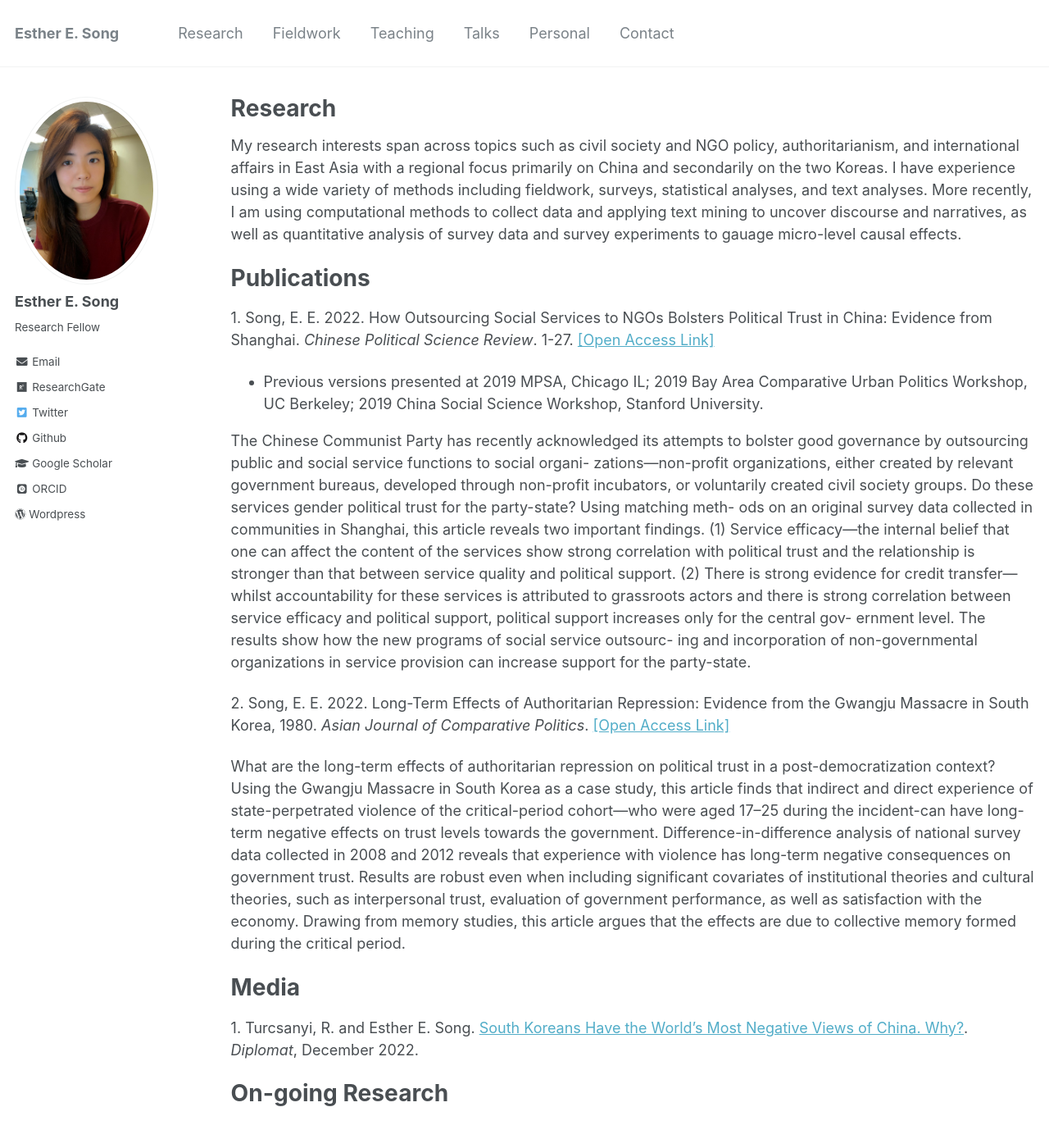
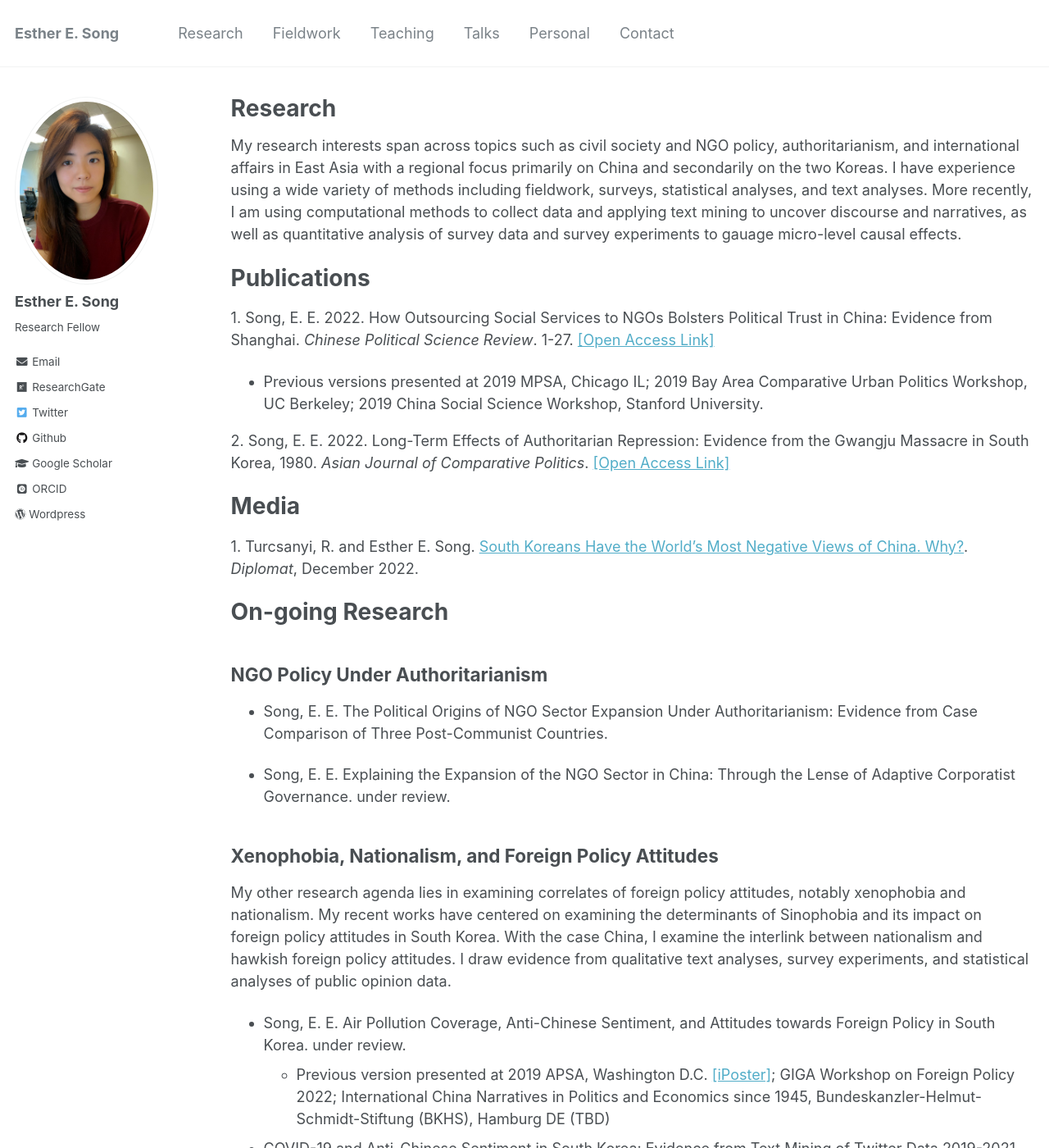
Before and after one commit to ehsong/ehsong.github.io, a Jekyll site: the page built from _pages/research.md, in a window 1280 px wide and 1400 px high. Shown: the whole window at 82% size. Built offline with Jekyll 4.4.1, drawn with Linux system fonts in a browser that asks for light colours; some web fonts are replaced.

Commit message:
Update research.md

```diff
--- a/_pages/research.md
+++ b/_pages/research.md
@@ -14,11 +14,7 @@ My research interests span across topics such as civil society and NGO policy, a
 1\. Song, E. E. 2022. How Outsourcing Social Services to NGOs Bolsters Political Trust in China: Evidence from Shanghai. *Chinese Political Science Review*. 1-27. [[Open Access Link]](https://link.springer.com/article/10.1007/s41111-021-00207-z)
    * Previous versions presented at 2019 MPSA, Chicago IL; 2019 Bay Area Comparative Urban Politics Workshop, UC Berkeley; 2019 China Social Science Workshop, Stanford University.
 
-The Chinese Communist Party has recently acknowledged its attempts to bolster good governance by outsourcing public and social service functions to social organi- zations—non-profit organizations, either created by relevant government bureaus, developed through non-profit incubators, or voluntarily created civil society groups. Do these services gender political trust for the party-state? Using matching meth- ods on an original survey data collected in communities in Shanghai, this article reveals two important findings. (1) Service efficacy—the internal belief that one can affect the content of the services show strong correlation with political trust and the relationship is stronger than that between service quality and political support. (2) There is strong evidence for credit transfer—whilst accountability for these services is attributed to grassroots actors and there is strong correlation between service efficacy and political support, political support increases only for the central gov- ernment level. The results show how the new programs of social service outsourc- ing and incorporation of non-governmental organizations in service provision can increase support for the party-state.
-
 2\. Song, E. E. 2022. Long-Term Effects of Authoritarian Repression: Evidence from the Gwangju Massacre in South Korea, 1980. *Asian Journal of Comparative Politics*. [[Open Access Link]](https://journals.sagepub.com/doi/epub/10.1177/20578911221147994)
-
-What are the long-term effects of authoritarian repression on political trust in a post-democratization context? Using the Gwangju Massacre in South Korea as a case study, this article finds that indirect and direct experience of state-perpetrated violence of the critical-period cohort—who were aged 17–25 during the incident-can have long-term negative effects on trust levels towards the government. Difference-in-difference analysis of national survey data collected in 2008 and 2012 reveals that experience with violence has long-term negative consequences on government trust. Results are robust even when including significant covariates of institutional theories and cultural theories, such as interpersonal trust, evaluation of government performance, as well as satisfaction with the economy. Drawing from memory studies, this article argues that the effects are due to collective memory formed during the critical period.
 
 # Media
 
```
